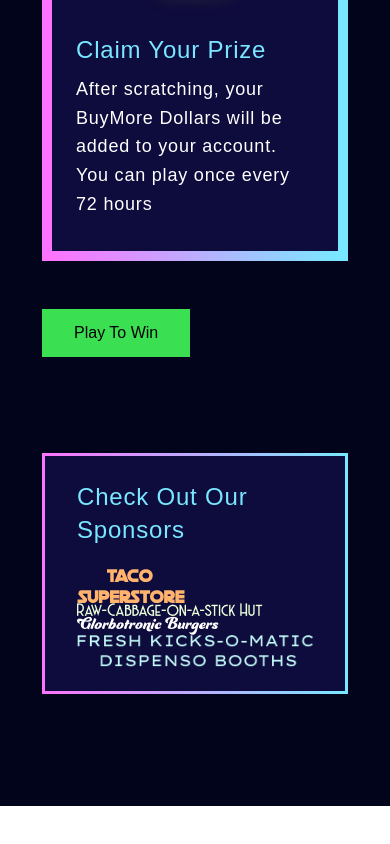
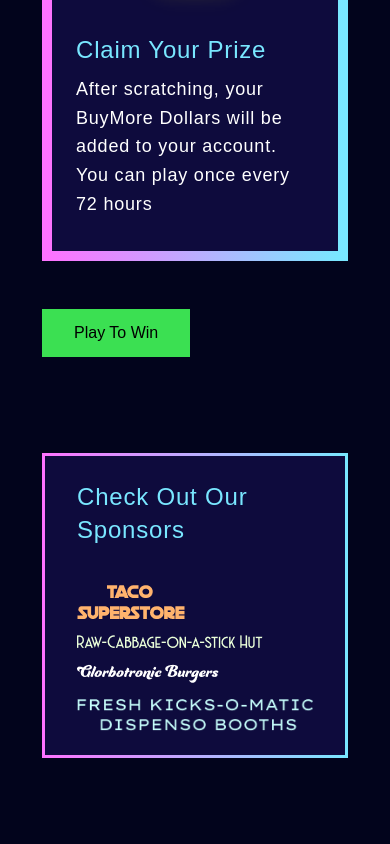
Before and after one commit to DhrumilPatel1796/Scratch-Win-Game, a React (Create React App) app: page / in a window 390 px wide. Shown: the part 3542-4386 px from the top of the page. Before the commit the page ends 4348 px from the top, so only its background shows below. Built offline with nearby package versions, Linux system fonts and the light colour scheme; a web font is replaced by a local one.

Commit message:
minor style fix to sponsor

```diff
--- a/src/styles.css
+++ b/src/styles.css
@@ -228,7 +228,7 @@ code {
 
 .sponsors-box-card {
   display: flex;
-  flex-flow: row wrap;
+  flex-flow: column;
   justify-content: space-between;
   row-gap: 0.875rem;
   background-color: #0e0b3d;
@@ -425,6 +425,9 @@ footer {
     gap: 1rem;
     justify-self: unset;
   }
+  .sponsors-container img {
+    margin-top: 1rem;
+  }
 }
 
 /* RESULTS PAGE */
```
